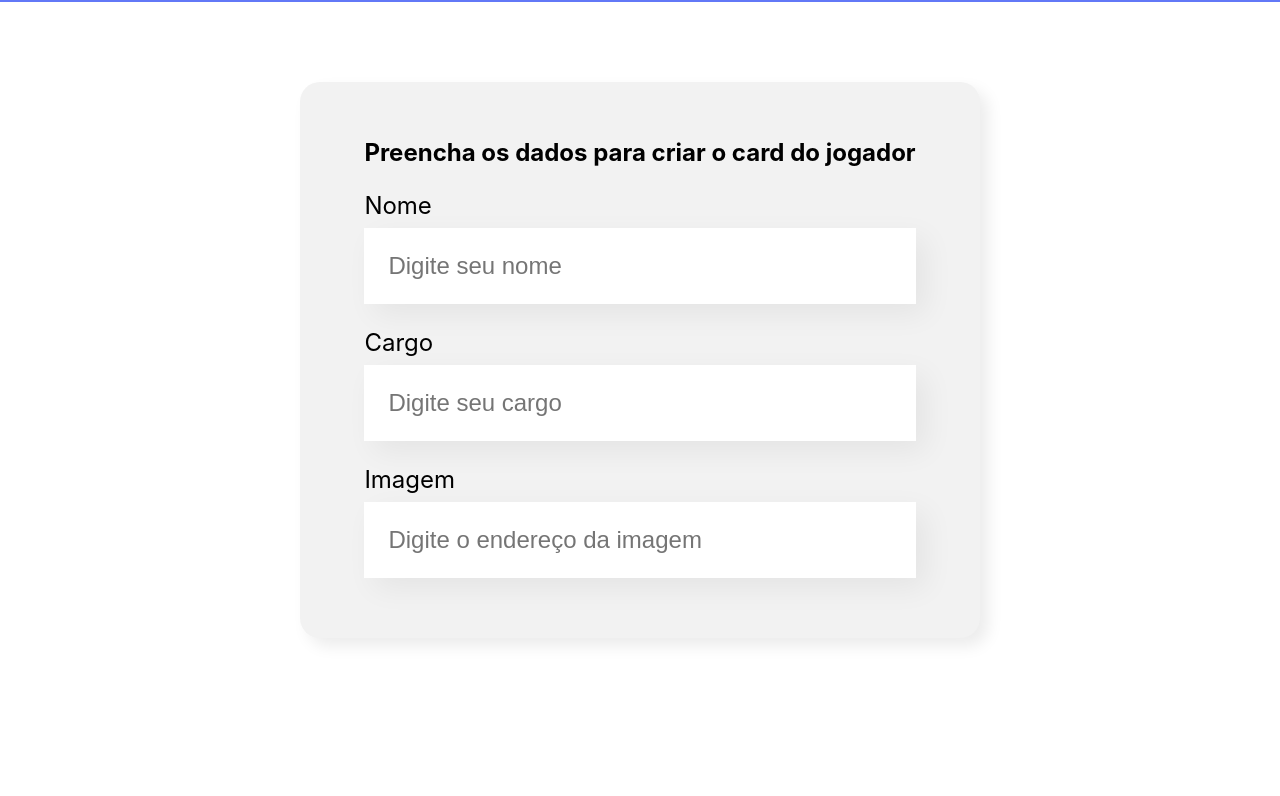
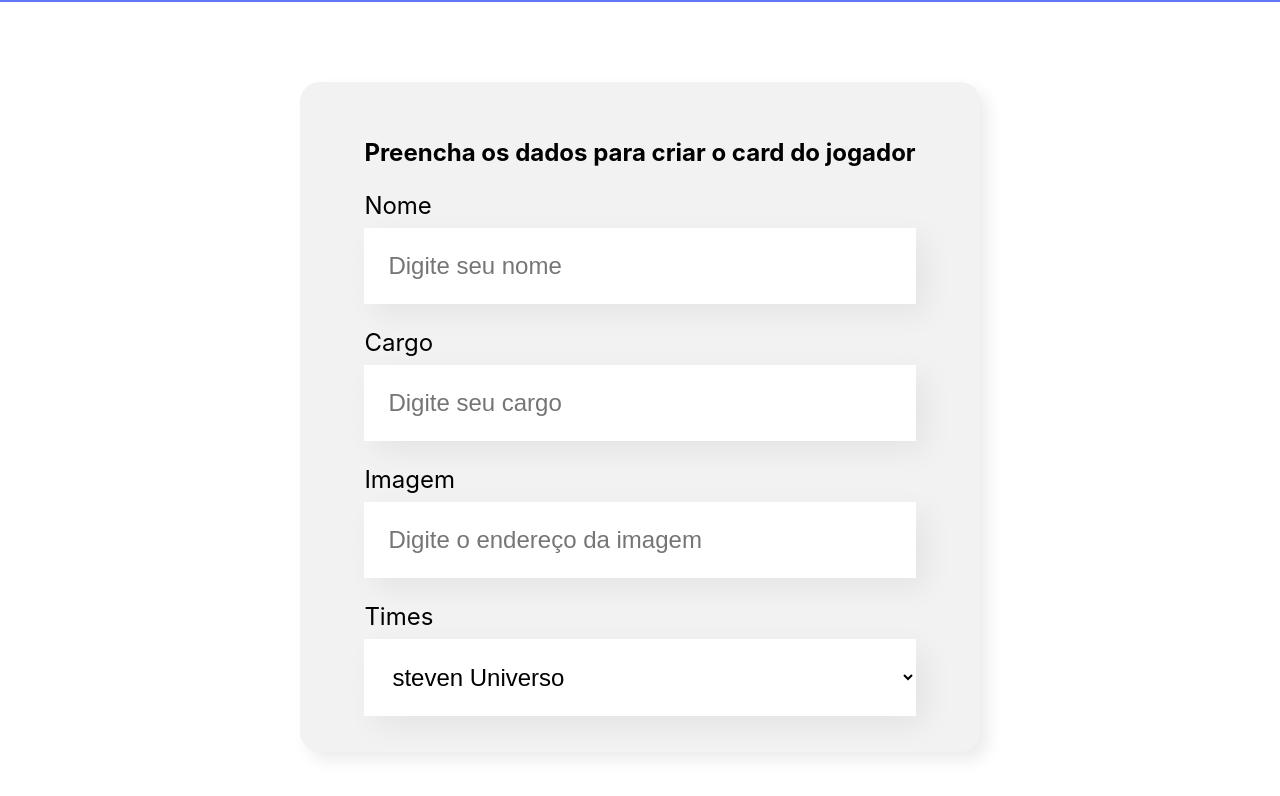
Before and after one commit to joaoCastroHub/react-alura, a React (Create React App) app in the folder organograma/: page / in a window 1280 px wide. Shown: the part 496-1292 px from the top of the page. Before the commit the page ends 1214 px from the top, so only its background shows below. Built offline with nearby package versions, Linux system fonts and the light colour scheme.

Commit message:
ajuste no componente de lista

```diff
--- /dev/null
+++ b/organograma/src/componentes/SelectList/SelectList.css
@@ -0,0 +1,15 @@
+.lista label {
+    display: block;
+    margin-bottom: 8px;
+    font-size: 24px;
+}
+
+.lista select {
+    background-color: #fff;
+    box-shadow: 10px 10px 30px rgba(0, 0, 0, .06);
+    width: 100%;
+    border: none;
+    font-size: 24px;
+    padding: 24px;
+    box-sizing: border-box;
+}
--- /dev/null
+++ b/organograma/src/componentes/SelectList/index.js
@@ -0,0 +1,17 @@
+import './SelectList.css';
+
+const SelectList = (props) => {
+    return (
+        <div className='lista'>
+            <label>{props.label}</label>
+            <select>
+                {props.itens.map(item => {
+                    return <option key={item}>{item}</option>
+                })}
+                <option></option>
+            </select>
+        </div>
+    );
+}
+
+export default SelectList;
--- a/organograma/src/componentes/form/index.js
+++ b/organograma/src/componentes/form/index.js
@@ -1,7 +1,20 @@
 import './Form.css';
 import TextField from "../TextField";
+import SelectList from '../SelectList';
 
 const Form = () => {
+
+    const times = [
+        'steven Universo',
+        'pokemon',
+        'Canon Busters',
+        'Sakura Card Captors',
+        'Hamtaro',
+        'Digimon',
+        'Magi'
+    ];
+
+
     return (
         <section className="formulario">
             <form>
@@ -9,6 +22,7 @@
                 <TextField label="Nome" placeholder="Digite seu nome" />
                 <TextField label="Cargo" placeholder="Digite seu cargo" />
                 <TextField label="Imagem" placeholder="Digite o endereço da imagem" />
+                <SelectList label="Times" itens={times} />
             </form>
         </section>
     )
```
